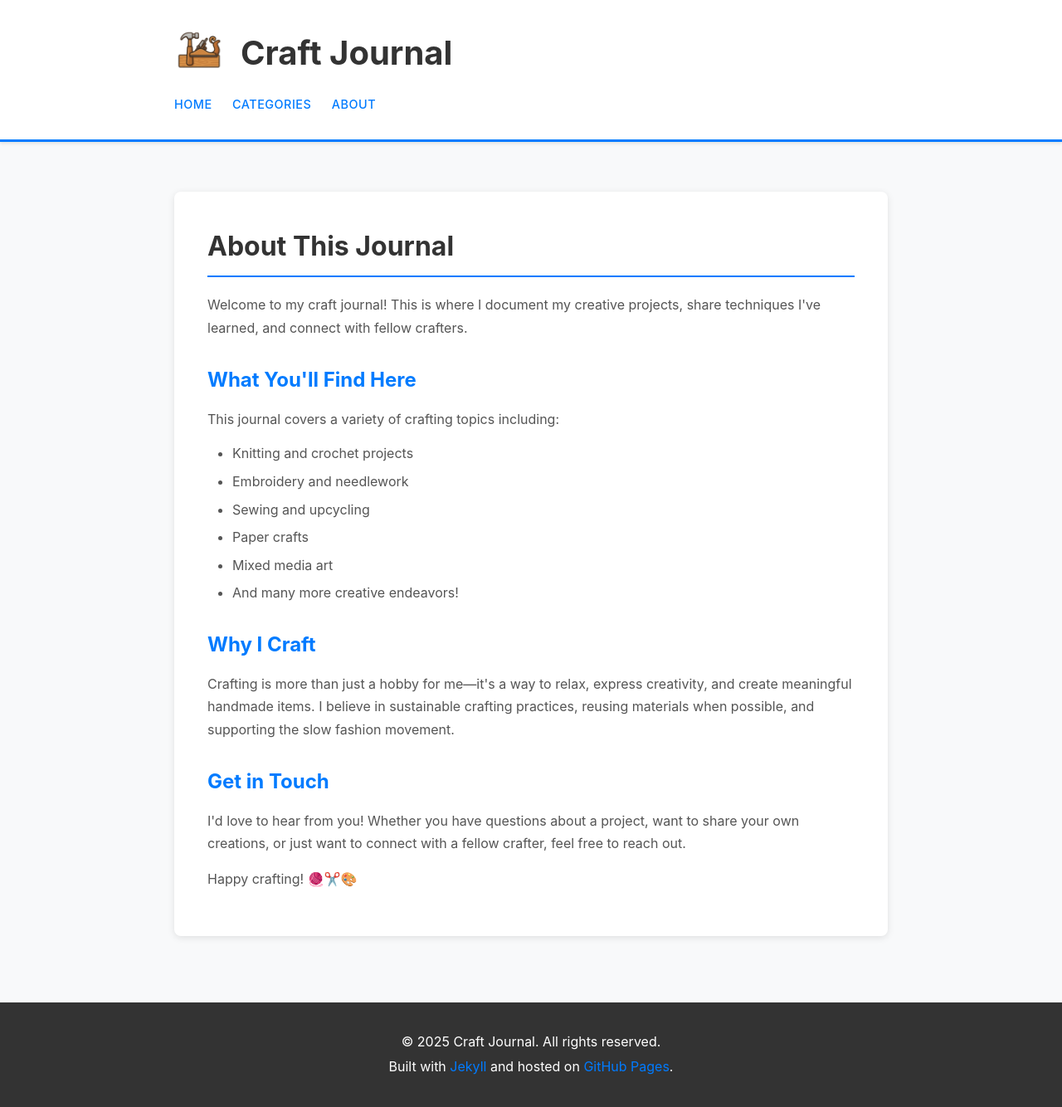
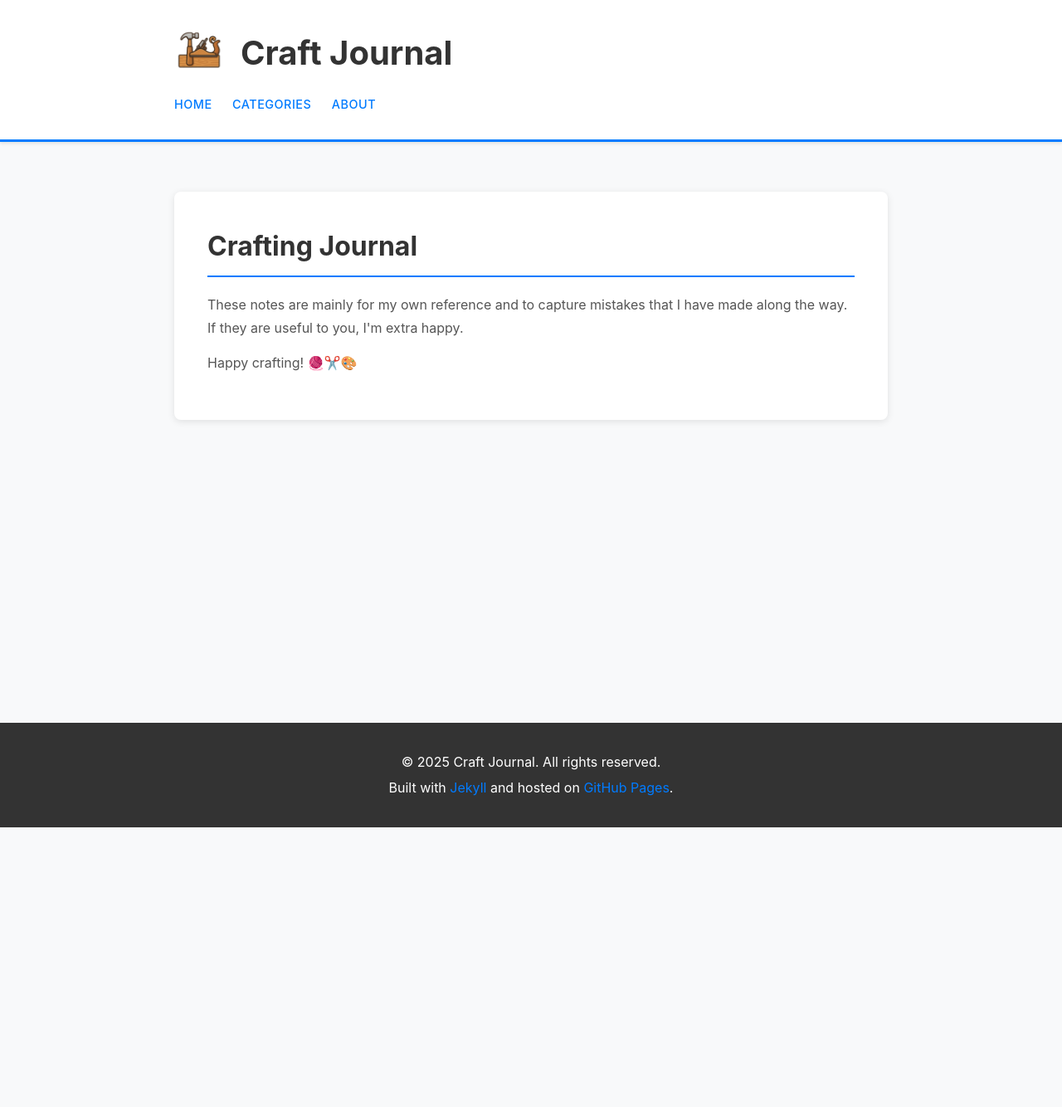
Before and after one commit to dfbr/craft_journal, a Jekyll site: the page built from about.html, in a window 1280 px wide. Shown: the whole page at 83% size. Built offline with Jekyll 4.4.1, drawn with Linux system fonts in a browser that asks for light colours; after the commit the page ends 997 px from its top, so only the background shows below that.

Commit message:
Styles into the stylesheet

```diff
--- a/about.html
+++ b/about.html
@@ -4,69 +4,7 @@
 ---
 
 <div class="about-page">
-    <h2>About This Journal</h2>
-
-    <p>Welcome to my craft journal! This is where I document my creative projects, share techniques I've learned, and connect with fellow crafters.</p>
-
-    <h3>What You'll Find Here</h3>
-
-    <p>This journal covers a variety of crafting topics including:</p>
-
-    <ul>
-        <li>Knitting and crochet projects</li>
-        <li>Embroidery and needlework</li>
-        <li>Sewing and upcycling</li>
-        <li>Paper crafts</li>
-        <li>Mixed media art</li>
-        <li>And many more creative endeavors!</li>
-    </ul>
-
-    <h3>Why I Craft</h3>
-
-    <p>Crafting is more than just a hobby for me—it's a way to relax, express creativity, and create meaningful handmade items. I believe in sustainable crafting practices, reusing materials when possible, and supporting the slow fashion movement.</p>
-
-    <h3>Get in Touch</h3>
-
-    <p>I'd love to hear from you! Whether you have questions about a project, want to share your own creations, or just want to connect with a fellow crafter, feel free to reach out.</p>
-
+    <h2>Crafting Journal</h2>
+    <p>These notes are mainly for my own reference and to capture mistakes that I have made along the way. If they are useful to you, I'm extra happy.</p>
     <p>Happy crafting! 🧶✂️🎨</p>
 </div>
-
-<style>
-.about-page {
-    background: #fff;
-    padding: 40px;
-    border-radius: 8px;
-    box-shadow: 0 2px 8px rgba(0,0,0,0.1);
-}
-
-.about-page h2 {
-    font-size: 2em;
-    margin-bottom: 20px;
-    color: #333;
-    border-bottom: 2px solid #007bff;
-    padding-bottom: 10px;
-}
-
-.about-page h3 {
-    font-size: 1.5em;
-    margin-top: 30px;
-    margin-bottom: 15px;
-    color: #007bff;
-}
-
-.about-page p {
-    margin-bottom: 15px;
-    line-height: 1.7;
-    color: #555;
-}
-
-.about-page ul {
-    margin: 15px 0 15px 30px;
-}
-
-.about-page li {
-    margin-bottom: 8px;
-    color: #555;
-}
-</style>
--- a/assets/css/style.css
+++ b/assets/css/style.css
@@ -582,6 +582,80 @@
     margin: 5px 0;
 }
 
+/* About Page */
+.about-page {
+    background: #fff;
+    padding: 40px;
+    border-radius: 8px;
+    box-shadow: 0 2px 8px rgba(0,0,0,0.1);
+}
+
+.about-page h2 {
+    font-size: 2em;
+    margin-bottom: 20px;
+    color: #333;
+    border-bottom: 2px solid #007bff;
+    padding-bottom: 10px;
+}
+
+.about-page h3 {
+    font-size: 1.5em;
+    margin-top: 30px;
+    margin-bottom: 15px;
+    color: #007bff;
+}
+
+.about-page p {
+    margin-bottom: 15px;
+    line-height: 1.7;
+    color: #555;
+}
+
+.about-page ul {
+    margin: 15px 0 15px 30px;
+}
+
+.about-page li {
+    margin-bottom: 8px;
+    color: #555;
+}
+
+/* Archive Page */
+.archive h2 {
+    font-size: 2em;
+    margin-bottom: 30px;
+    color: #333;
+    border-bottom: 2px solid #007bff;
+    padding-bottom: 10px;
+}
+
+.archive-year {
+    margin: 30px 0 15px;
+    font-size: 1.5em;
+    color: #007bff;
+}
+
+.archive-post {
+    padding: 10px 0;
+    border-bottom: 1px solid #e9ecef;
+}
+
+.archive-post time {
+    display: inline-block;
+    width: 80px;
+    color: #666;
+    font-size: 0.9em;
+}
+
+.archive-post a {
+    color: #333;
+    font-weight: 500;
+}
+
+.archive-post a:hover {
+    color: #007bff;
+}
+
 /* Responsive Design */
 @media (max-width: 768px) {
     .site-branding {
```
Also changed, not shown: archive.html (+0 -37 lines).
